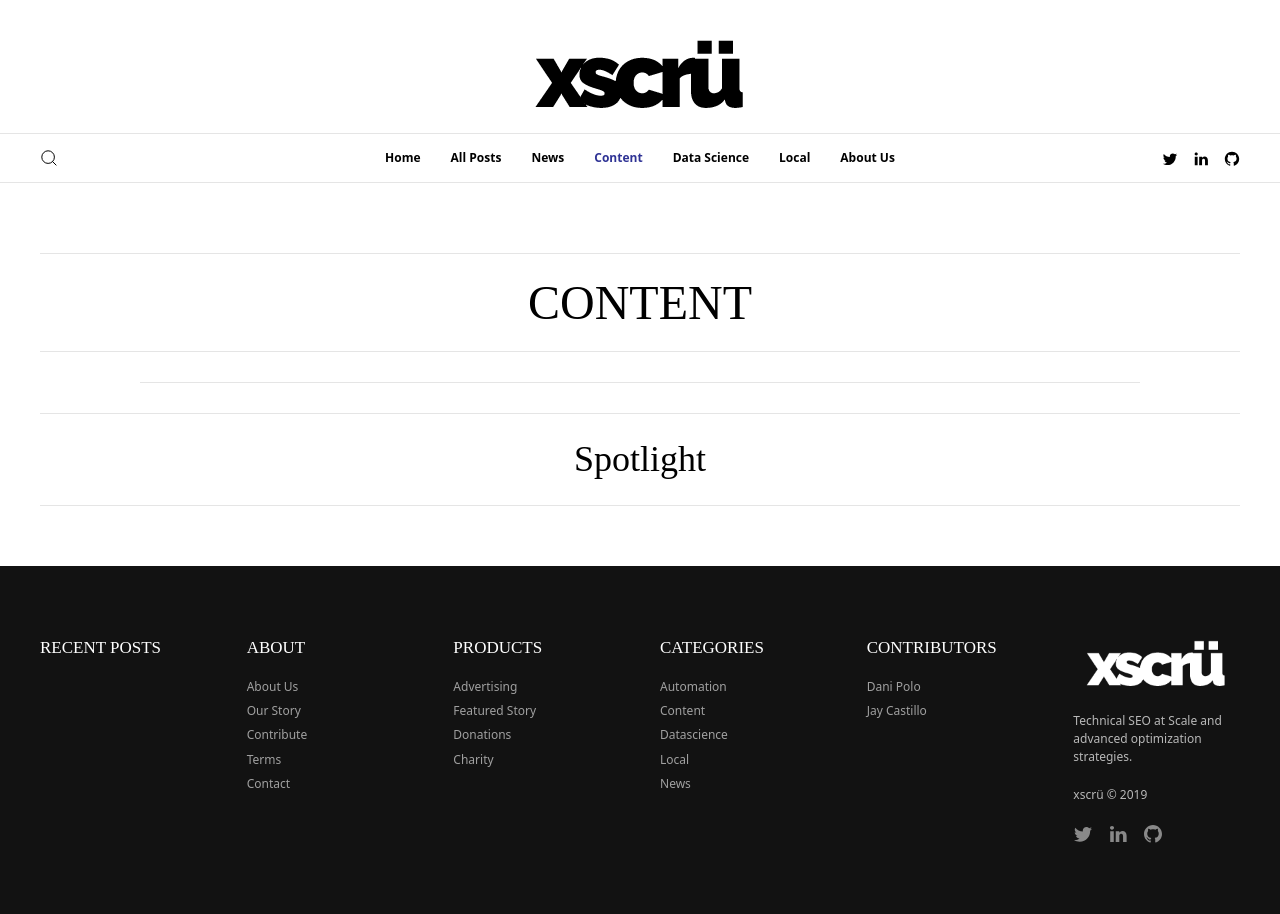
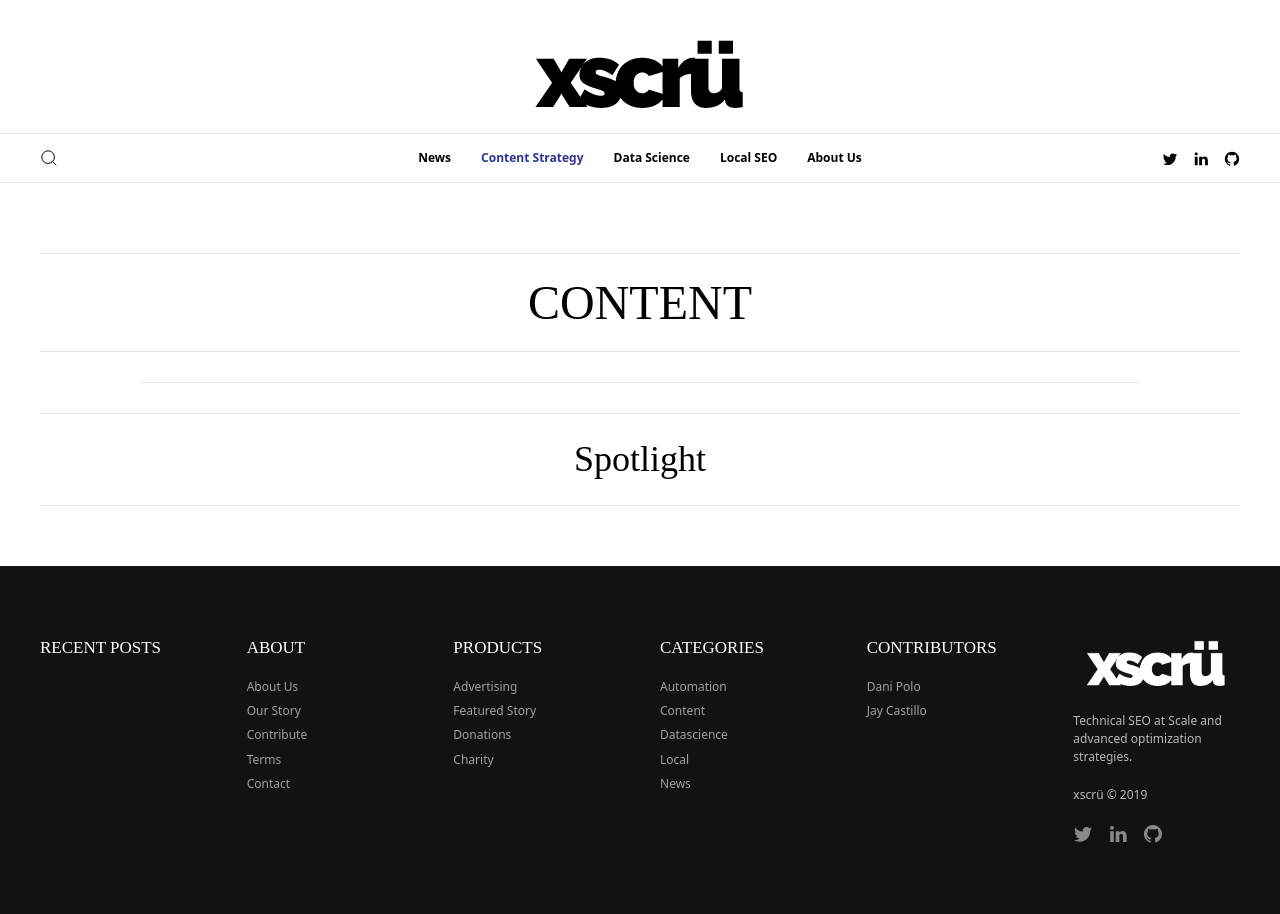
Before and after one commit to danipolo/danipolo.github.io, a Jekyll site: the page built from _category/content.md, in a window 1280 px wide. Built offline with Jekyll 4.4.1, drawn with Linux system fonts in a browser that asks for light colours.

Commit message:
modify menu

```diff
--- a/_category/content.md
+++ b/_category/content.md
@@ -1,4 +1,4 @@
 ---
 tag: content
-permalink: "/category/content/"
+permalink: "/category/content-strategy/"
 ---
--- a/_data/navbar_primary.yml
+++ b/_data/navbar_primary.yml
@@ -2,22 +2,16 @@
 left:
 
 center:
-  - title: Home
-    url: /
-
-  - title: All Posts
-    url: /blog/
-
   - title: News
     url: /category/news/
 
-  - title: Content
-    url: /category/content/
+  - title: Content Strategy
+    url: /category/content-strategy/
 
   - title: Data Science
     url: /category/data-science/
 
-  - title: Local
+  - title: Local SEO
     url: /category/local/
 
   - title: About Us
```
